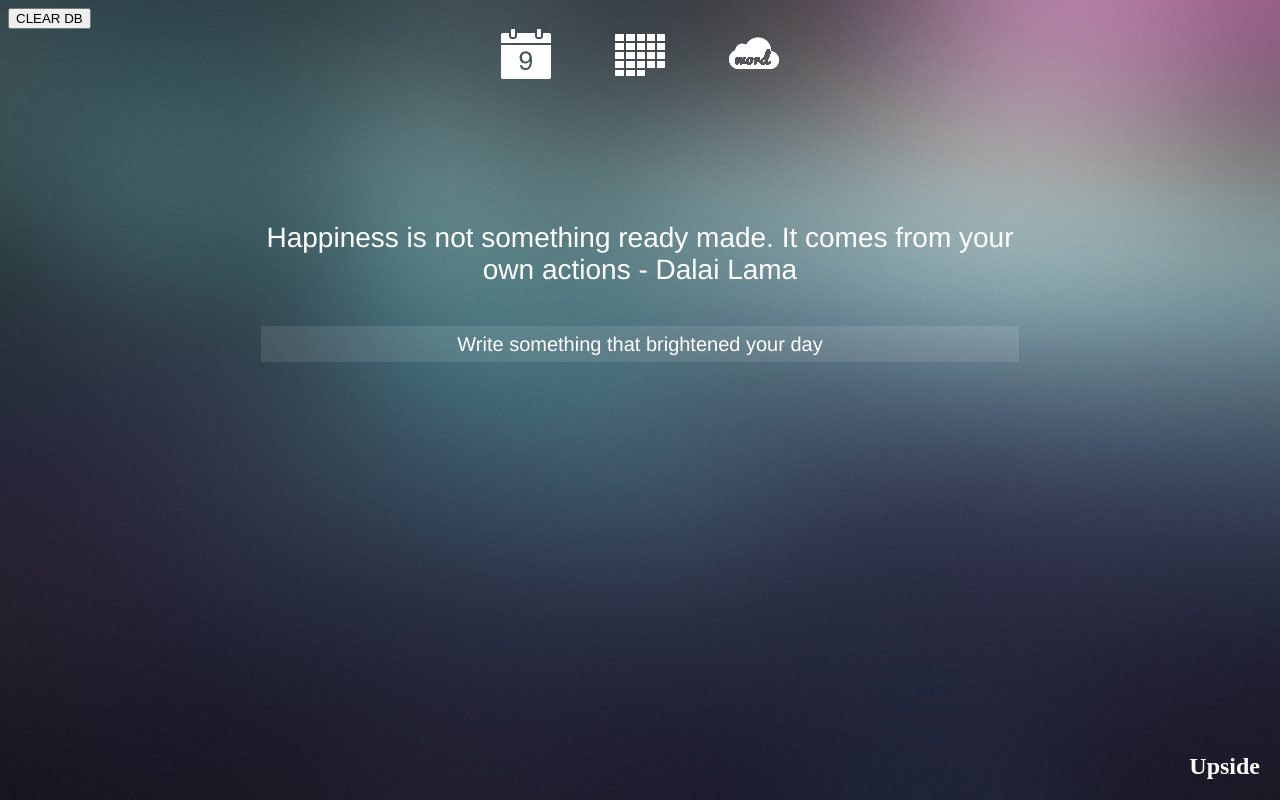
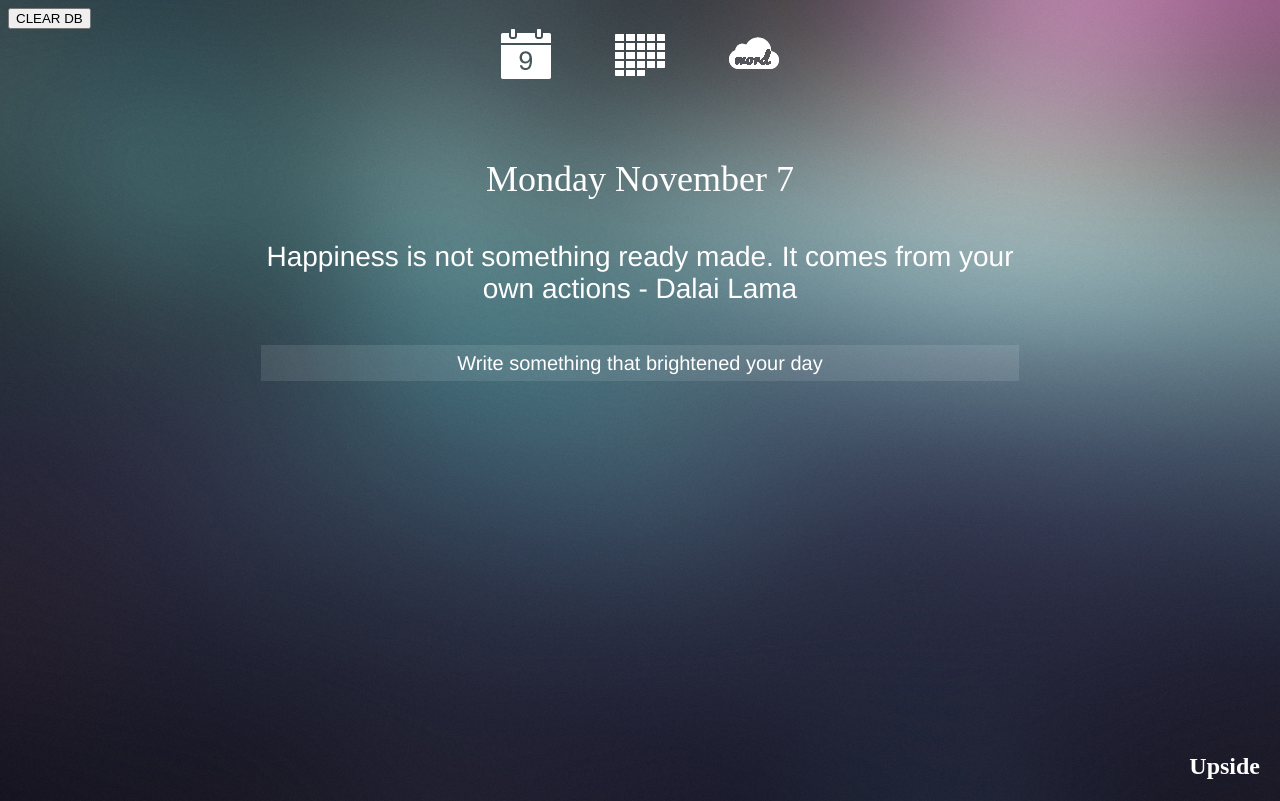
Before and after one commit to chenannigans/upside, a browser extension: page index.html in a window 1280 px wide. Drawn offline with nearby package versions, Linux system fonts and the light colour scheme.

Commit message:
Date on landing page

```diff
--- a/script.js
+++ b/script.js
@@ -10,6 +10,7 @@ $(document).ready(function() {
 				"When you realize nothing is lacking, the whole world belongs to you - Lao Tzu"]
 	getQuote();
 	getData();
+	loadDate();
 
 
 	function getData(){
@@ -27,6 +28,15 @@ $(document).ready(function() {
 
 		$(".quote").append("<h1>" + quotes[random] + "</h1>");
 
+	}
+
+
+	function loadDate(){
+		var days = ["Sunday", "Monday", "Tuesday", "Wednesday", "Thursday", "Friday", "Saturday"];
+		var months = ["January", "February", "March", "April", "May", "June", "July", "August", "September", "October", "November", "December"];
+		var today = new Date();
+		var currentDate = days[today.getDay()] + " " + months[today.getMonth()] + " " + today.getDate();
+		$(".date").html(currentDate);
 	}
 
 	function loadMemories(data){
@@ -199,6 +209,7 @@ $(document).ready(function() {
 		});
 
 
+
 	}
 
 
--- a/styles.css
+++ b/styles.css
@@ -5,7 +5,7 @@ body {
 }
 
 h1 {
-	padding-top:16%;
+	padding-top:3%;
 	margin-bottom: 40px;
 	text-align: center;
 	font-family: 'HelveticaNeue-Light', 'Helvetica Neue Light', 'Helvetica Neue', Helvetica, Arial, sans-serif;
@@ -19,6 +19,53 @@ h2 {
   right: 20px;
   width: 100%;
   text-align: right;
+}
+
+.history{
+	display:none;
+}
+
+.analysis{
+	display:none;
+}
+
+/* NAV STYLING */
+
+.nav {
+	text-align:center;
+}
+
+.nav button {
+	margin-left: 30px;
+	margin-right: 30px;
+	background: none;
+	border: none;
+	width: 50px;
+	height: 50px;
+}
+
+.nav button:focus {
+	outline: none;
+}
+
+#loadMain {
+	background-image: url('images/days/day09.png');
+}
+
+#loadHistory {
+	background-image: url('images/calendar.png');
+}
+
+#loadAnalysis {
+	background-image: url('images/cloud_word.png');
+}
+
+/* DATE */
+
+.date {
+	text-align: center;
+	font-size:36px;
+	padding-top: 10%;
 }
 
 /* MEMORY INPUT */
@@ -72,45 +119,6 @@ transition-duration:.25s;
 	transition-duration:.3s;
 }
 
-.history{
-	display:none;
-}
-
-.analysis{
-	display:none;
-}
-
-/* NAV STYLING */
-
-.nav {
-	text-align:center;
-}
-
-.nav button {
-	margin-left: 30px;
-	margin-right: 30px;
-	background: none;
-	border: none;
-	width: 50px;
-	height: 50px;
-}
-
-.nav button:focus {
-	outline: none;
-}
-
-#loadMain {
-	background-image: url('images/days/day09.png');
-}
-
-#loadHistory {
-	background-image: url('images/calendar.png');
-}
-
-#loadAnalysis {
-	background-image: url('images/cloud_word.png');
-}
-
 /* TEXT INPUT */
 input {
 	color: white;
```
Also changed, not shown: index.html (+1 -0 lines).
